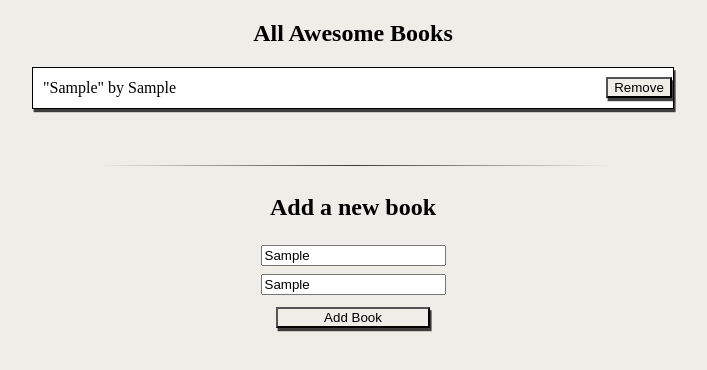
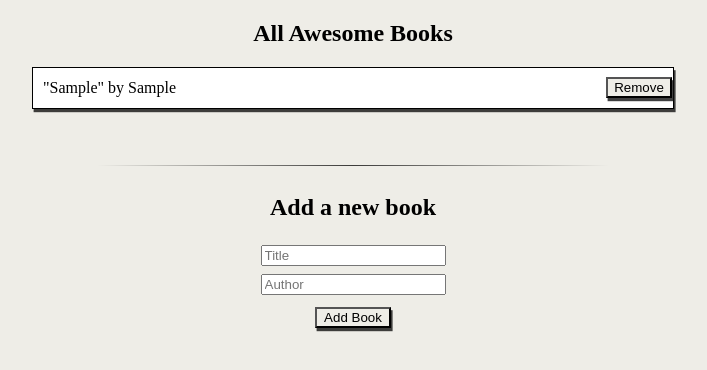
Before and after one commit to fabgrel10/awesome-books, a website: page index.html in a window 1280 px wide. Both pictures are taken after typing "Sample", "Sample" into the empty fields and a click on the button "Add Book". Shown: the whole page, without its empty margins (287-994 px from the left). Drawn offline with Linux system fonts and the light colour scheme.

Commit message:
🐛Fix LocalStorage issue preventing to retrieve info when browser is refresehd

```diff
--- a/index.js
+++ b/index.js
@@ -25,6 +25,12 @@ class Book {
   }
 
   static displayBooks = () => {
+    if (!JSON.parse(localStorage.getItem('books'))) {
+      Book.books = [];
+    } else {
+      Book.books = JSON.parse(localStorage.getItem('books'));
+    }
+
     let html = '';
     Book.books.forEach((book) => {
       html += `<div class="book-div">
@@ -55,6 +61,8 @@ addBookButton.addEventListener('click', (e) => {
   e.preventDefault();
   Book.addBook();
   Book.displayBooks();
+  bookTitle.value = '';
+  bookAuthor.value = '';
 });
 
 window.onload = () => {
--- a/style.css
+++ b/style.css
@@ -69,5 +69,5 @@ button {
 
 #add-book-button {
   margin: 0.5rem auto;
-  width: 30%;
+  width: 15%;
 }
```
